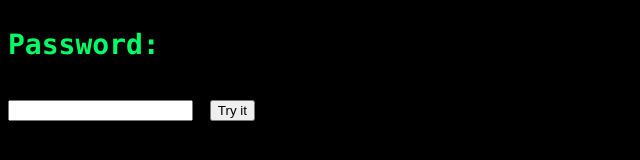
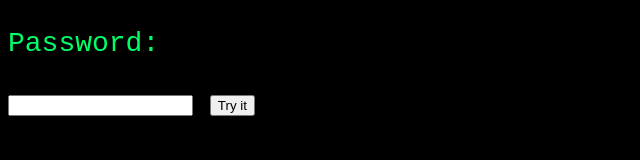
Before and after one commit to alv09/alv09.github.io, a plain HTML site: page index.html in a window 1280 px wide. Shown: the whole page, without its empty margins (0-640 px from the left). Drawn offline with Linux system fonts and the light colour scheme.

Commit message:
Update style.css

```diff
--- a/style.css
+++ b/style.css
@@ -1,7 +1,7 @@
 body {
 	background-color: black;
 	color: #00ff66;
-	font-weight: bold;
+
 	font-size:28px;
-	font-family: "Lucida Console", Courier, monospace;
+	font-family: monospace;
 }
```
